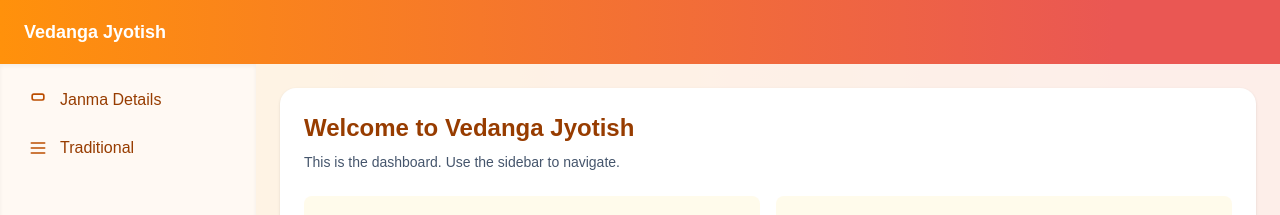
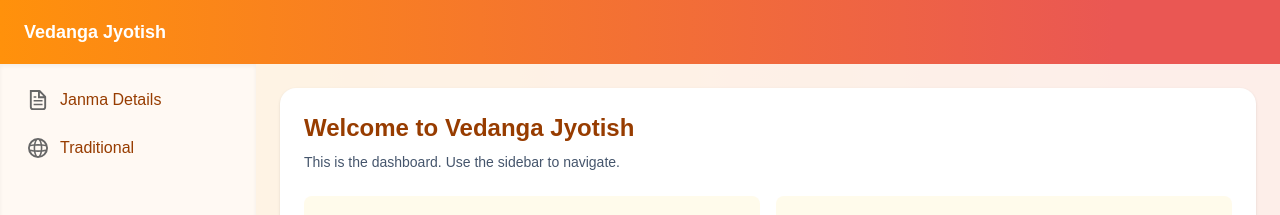
Before and after one commit to mhnpd-org/nepal-jyotish, a Next.js app: page /astro/home in a window 1280 px wide. Shown: the top 215 px of the page. Built offline with nearby package versions, Linux system fonts and the light colour scheme.

Commit message:
feat: replace SVG icons with Image component for navigation links in AstroLayout

```diff
--- a/src/app/astro/layout.tsx
+++ b/src/app/astro/layout.tsx
@@ -1,5 +1,6 @@
 import React from 'react';
 import Link from 'next/link';
+import Image from 'next/image';
 
 export default function AstroLayout({ children }: { children: React.ReactNode }) {
   return (
@@ -11,17 +12,13 @@ export default function AstroLayout({ children }: { children: React.ReactNode })
       <div className="flex flex-1">
         <aside className="w-64 bg-white/95 shadow-inner p-4">
           <nav className="space-y-2">
-            <Link href="#" className="flex items-center gap-3 px-3 py-2 rounded hover:bg-amber-50">
-              <svg xmlns="http://www.w3.org/2000/svg" className="h-5 w-5 text-amber-700" fill="none" viewBox="0 0 24 24" stroke="currentColor">
-                <path strokeLinecap="round" strokeLinejoin="round" strokeWidth={2} d="M9 12h6m2 0a2 2 0 002-2V7a2 2 0 00-2-2H7a2 2 0 00-2 2v3a2 2 0 002 2h10z" />
-              </svg>
+            <Link href="/astro/janma" className="flex items-center gap-3 px-3 py-2 rounded hover:bg-amber-50">
+              <Image src="/file.svg" alt="Janma" width={20} height={20} className="h-5 w-5" />
               <span className="text-amber-800 font-medium">Janma Details</span>
             </Link>
 
-            <Link href="#" className="flex items-center gap-3 px-3 py-2 rounded hover:bg-amber-50">
-              <svg xmlns="http://www.w3.org/2000/svg" className="h-5 w-5 text-amber-700" fill="none" viewBox="0 0 24 24" stroke="currentColor">
-                <path strokeLinecap="round" strokeLinejoin="round" strokeWidth={2} d="M4 6h16M4 12h16M4 18h16" />
-              </svg>
+            <Link href="/astro/traditional" className="flex items-center gap-3 px-3 py-2 rounded hover:bg-amber-50">
+              <Image src="/globe.svg" alt="Traditional" width={20} height={20} className="h-5 w-5" />
               <span className="text-amber-800 font-medium">Traditional</span>
             </Link>
           </nav>
```
